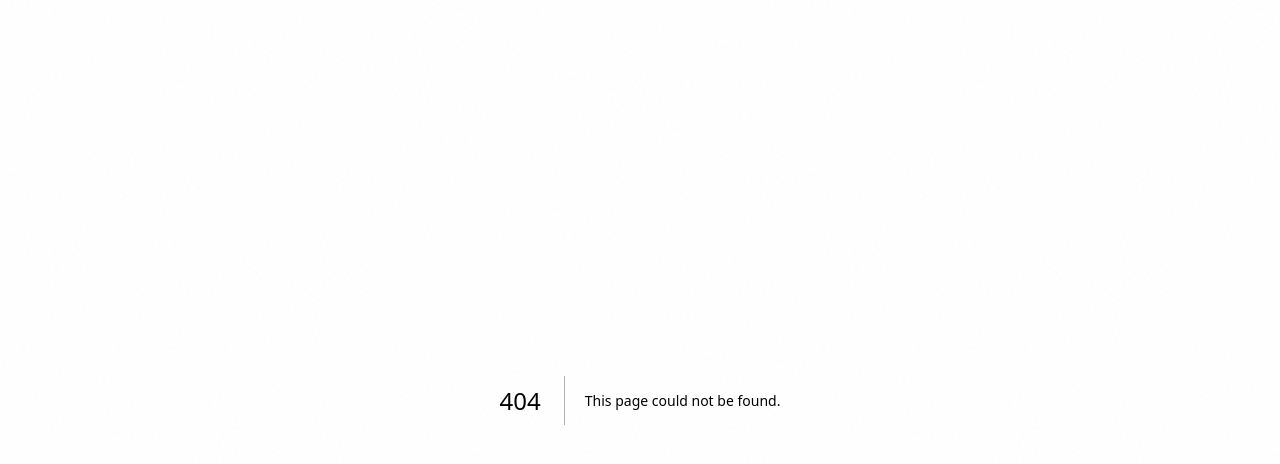
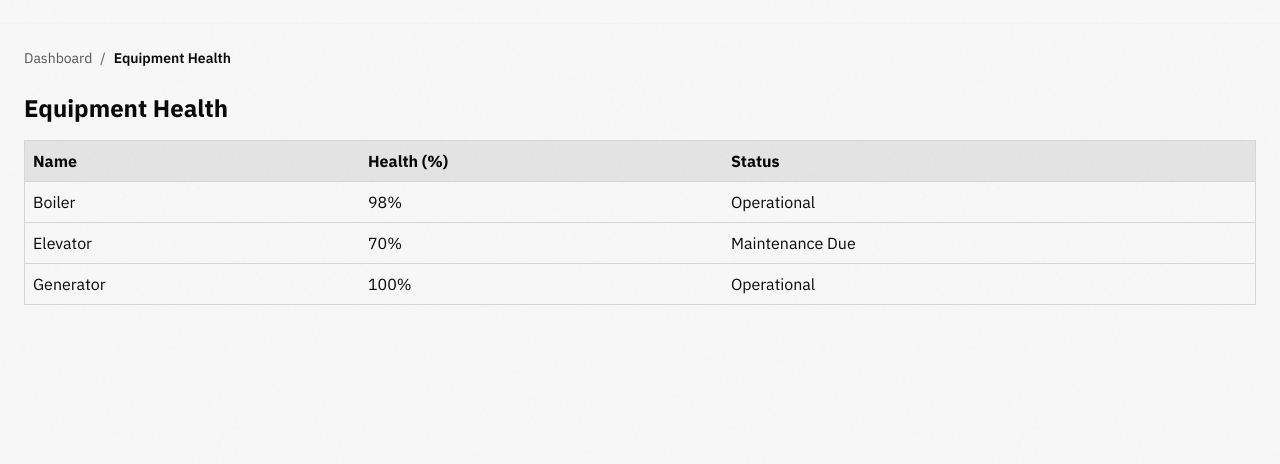
Before and after one commit to BuildingAi-Cloud/super-octo-rotary-phone, a Next.js app: page /dashboard/equipment-health in a window 1280 px wide. Before the commit this address had no page. Shown: the top 464 px of the page. Built offline with nearby package versions, Linux system fonts and the light colour scheme.

Commit message:
Feature: Equipment Health page with API linkage simulation; dashboard tile navigates to it

```diff
--- /dev/null
+++ b/app/dashboard/equipment-health/page.tsx
@@ -0,0 +1,60 @@
+"use client";
+import React, { useEffect, useState } from "react";
+import Link from "next/link";
+
+// Dummy API fetch simulation
+async function fetchEquipment() {
+  // Replace with real API call
+  return [
+    { id: 1, name: "Boiler", health: 98, status: "Operational" },
+    { id: 2, name: "Elevator", health: 70, status: "Maintenance Due" },
+    { id: 3, name: "Generator", health: 100, status: "Operational" },
+  ];
+}
+
+export default function EquipmentHealthPage() {
+  const [equipment, setEquipment] = useState([]);
+  const [loading, setLoading] = useState(true);
+
+  useEffect(() => {
+    fetchEquipment().then(data => {
+      setEquipment(data);
+      setLoading(false);
+    });
+  }, []);
+
+  return (
+    <section className="mt-6 bg-background rounded-lg shadow-sm p-6">
+      <nav className="mb-6 text-sm text-muted-foreground">
+        <Link href="/dashboard" className="hover:underline">Dashboard</Link>
+        <span className="mx-2">/</span>
+        <span className="text-foreground font-semibold">Equipment Health</span>
+      </nav>
+      <h1 className="text-2xl font-bold mb-4">Equipment Health</h1>
+      {loading ? (
+        <div className="text-muted-foreground">Loading equipment data...</div>
+      ) : (
+        <div className="overflow-x-auto">
+          <table className="w-full border">
+            <thead>
+              <tr className="bg-muted">
+                <th className="p-2 text-left">Name</th>
+                <th className="p-2 text-left">Health (%)</th>
+                <th className="p-2 text-left">Status</th>
+              </tr>
+            </thead>
+            <tbody>
+              {equipment.map((eq: any) => (
+                <tr key={eq.id} className="border-t">
+                  <td className="p-2">{eq.name}</td>
+                  <td className="p-2">{eq.health}%</td>
+                  <td className="p-2">{eq.status}</td>
+                </tr>
+              ))}
+            </tbody>
+          </table>
+        </div>
+      )}
+    </section>
+  );
+}
--- a/components/dashboards/facility-manager-dashboard.tsx
+++ b/components/dashboards/facility-manager-dashboard.tsx
@@ -226,6 +226,10 @@ export function FacilityManagerDashboard({ user }: { user: User }) {
       router.push("/dashboard/open-requests");
       return;
     }
+    if (tile === "Equipment Health") {
+      router.push("/dashboard/equipment-health");
+      return;
+    }
     // Add navigation or dialog logic for other tiles here
   };
 
```
